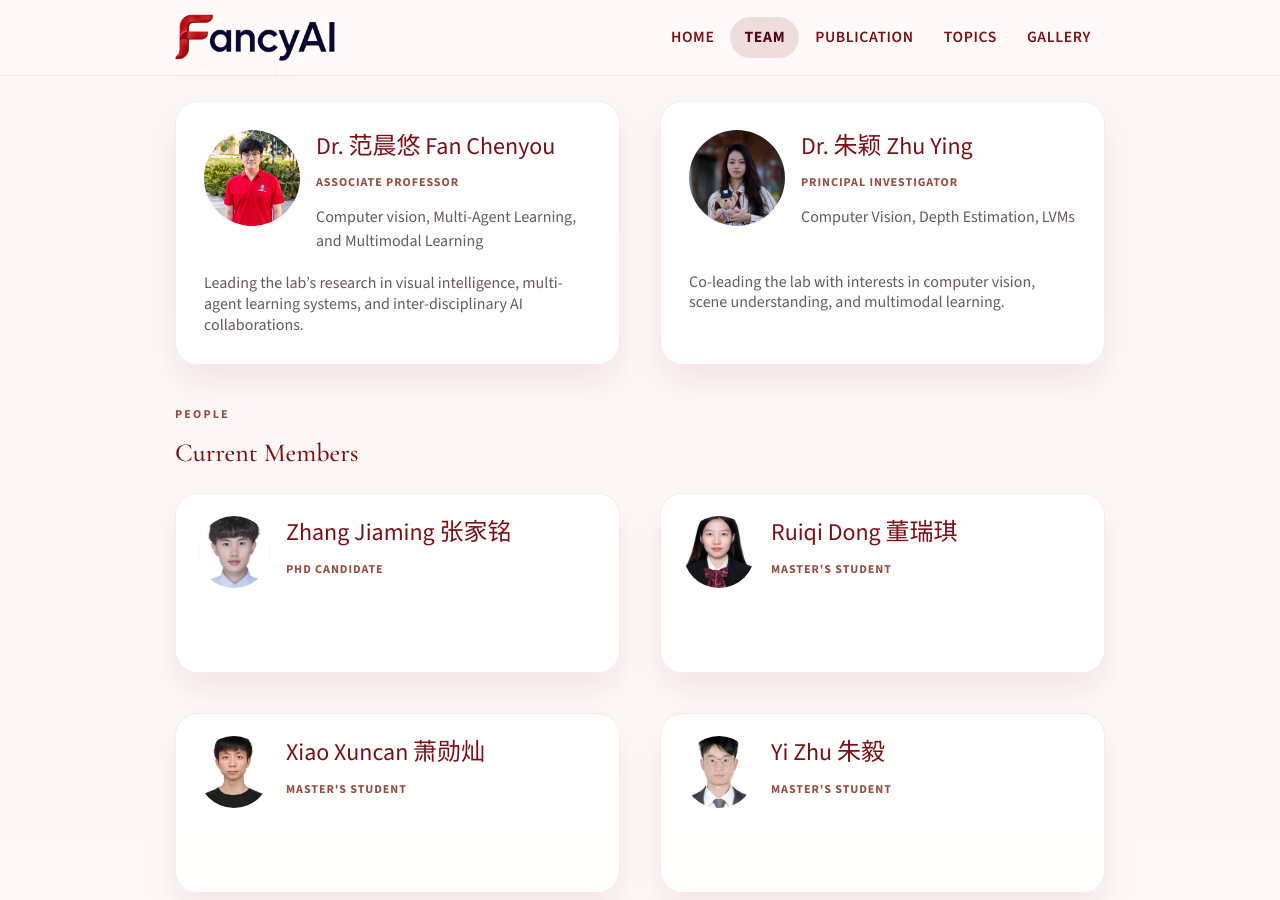
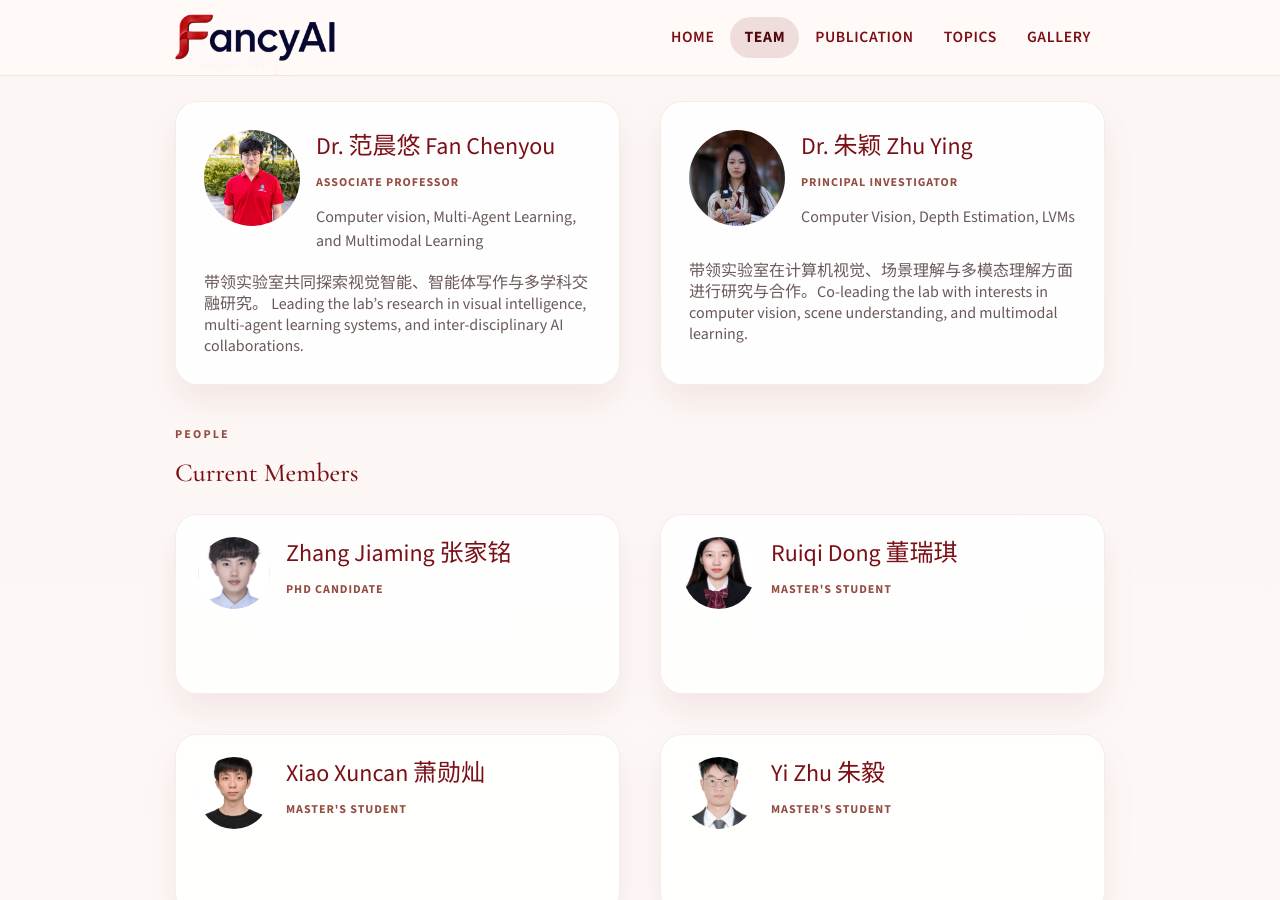
Before and after one commit to fanchenyou/fanchenyou.github.io, a Jekyll site: the page built from team.md, in a window 1280 px wide and 900 px high, scrolled down 342 px. Built offline with Jekyll 4.4.1, drawn with Linux system fonts in a browser that asks for light colours.

```diff
--- a/_team/XiaoXuncan.md
+++ b/_team/XiaoXuncan.md
@@ -4,6 +4,7 @@ date: 2026-04-13T10:47:58+08:00
 image: "images/team/XiaoXuncan.png"
 jobtitle: "Master's Student"
 group: "current-members"
+summary: "研究方向为时间序列生成建模，重点探索扩散模型在序列数据生成中的应用与改进。"
 weight: 2023
 ---
 
--- a/_team/ZY_2.md
+++ b/_team/ZY_2.md
@@ -6,7 +6,7 @@ jobtitle: "Principal Investigator"
 # personal_url: ""
 group: "leadership"
 research_focus: "Computer Vision, Depth Estimation, LVMs"
-summary: "Co-leading the lab with interests in computer vision, scene understanding, and multimodal learning."
+summary: "带领实验室在计算机视觉、场景理解与多模态理解方面进行研究与合作。Co-leading the lab with interests in computer vision, scene understanding, and multimodal learning."
 weight: 2
 ---
 
```
Also changed, not shown: _team/FCY_1.md (+1 -1 lines).
